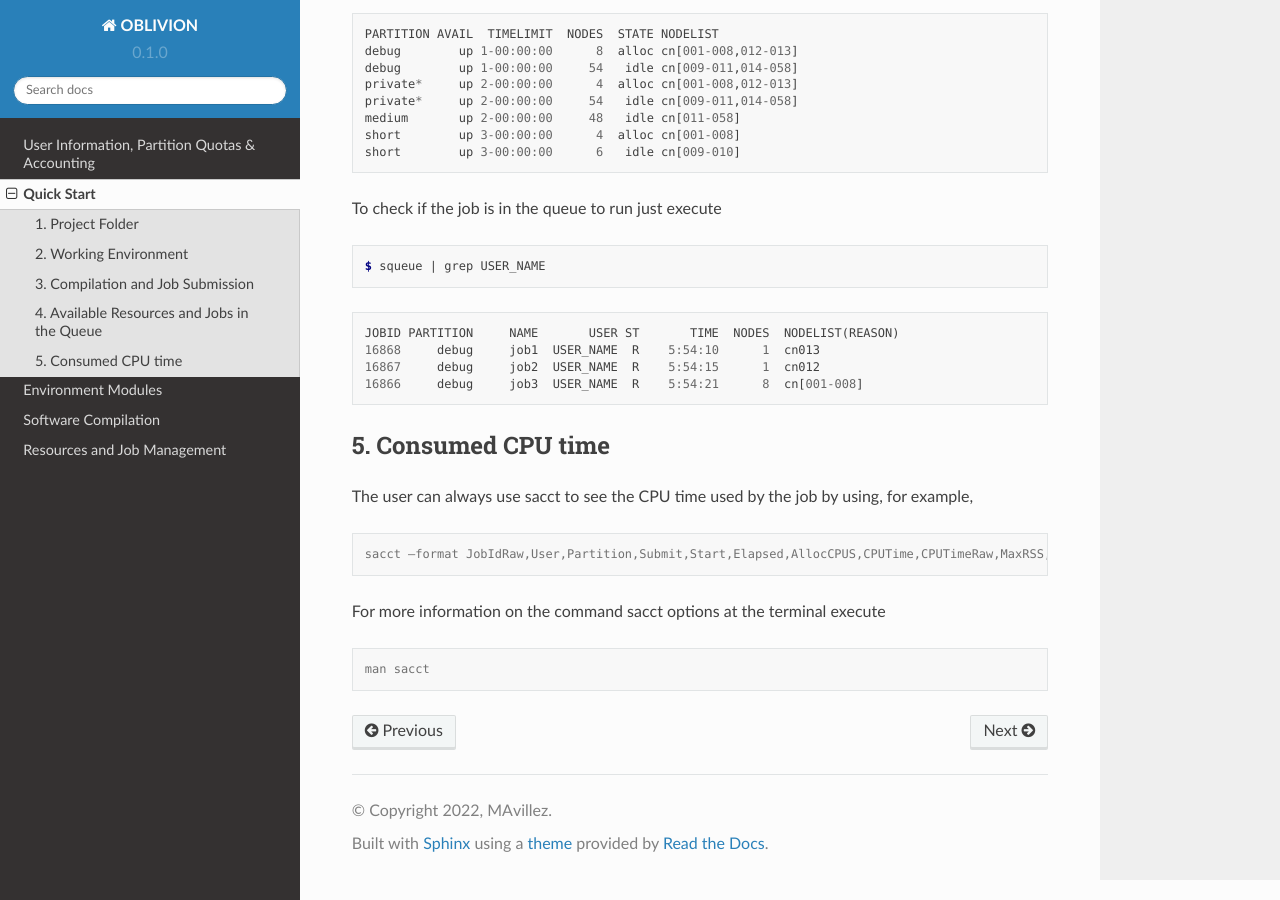
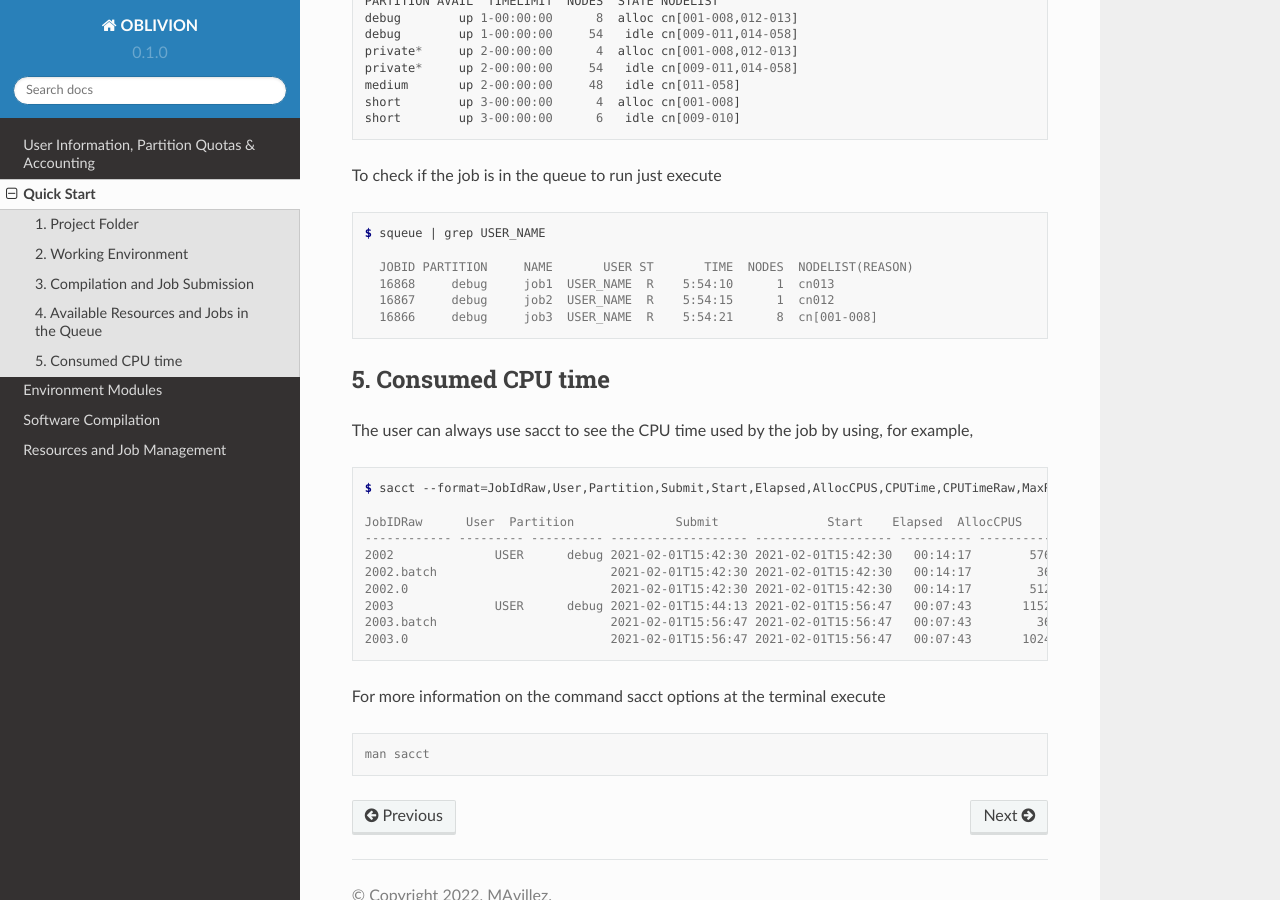
Before and after one commit to mavillez/Oblivion, a Sphinx documentation site: the page built from docs/source/quick_start.rst, in a window 1280 px wide and 900 px high, scrolled down 1470 px. Built offline with Sphinx 7.4.7 and the Read the Docs theme 2.0.0, drawn with Linux system fonts in a browser that asks for light colours.

Commit message:
Update quick_start.rst

```diff
--- a/docs/source/quick_start.rst
+++ b/docs/source/quick_start.rst
@@ -64,12 +64,9 @@
 
 To see what compute nodes ara vailable use
 
-.. code-block:: console
+.. code-block:: julia
 
   $ sinfo
-
-
-.. code-block:: julia
 
   PARTITION AVAIL  TIMELIMIT  NODES  STATE NODELIST
   debug        up 1-00:00:00      8  alloc cn[001-008,012-013]
@@ -87,9 +84,6 @@
 
   $ squeue | grep USER_NAME
 
-
-.. code-block:: julia
-
     JOBID PARTITION     NAME       USER ST       TIME  NODES  NODELIST(REASON)
     16868     debug     job1  USER_NAME  R    5:54:10      1  cn013
     16867     debug     job2  USER_NAME  R    5:54:15      1  cn012
@@ -103,7 +97,16 @@
 
 .. code-block:: console
 
-  sacct –format JobIdRaw,User,Partition,Submit,Start,Elapsed,AllocCPUS,CPUTime,CPUTimeRaw,MaxRSS,State,NodeList -S 2021-02-01 -E 2021-02-02
+  $ sacct --format=JobIdRaw,User,Partition,Submit,Start,Elapsed,AllocCPUS,CPUTime,CPUTimeRaw,MaxRSS,State,NodeList -S 2021-02-01 -E 2021-02-02
+
+  JobIDRaw      User  Partition              Submit               Start    Elapsed  AllocCPUS    CPUTime CPUTimeRAW     MaxRSS      State           NodeList
+  ------------ --------- ---------- ------------------- ------------------- ---------- ---------- ---------- ---------- ---------- ---------- ---------------
+  2002              USER      debug 2021-02-01T15:42:30 2021-02-01T15:42:30   00:14:17        576 5-17:07:12     493632             COMPLETED     cn[029-044]
+  2002.batch                        2021-02-01T15:42:30 2021-02-01T15:42:30   00:14:17         36   08:34:12      30852      8792K  COMPLETED           cn029
+  2002.0                            2021-02-01T15:42:30 2021-02-01T15:42:30   00:14:17        512 5-01:53:04     438784    174720K  COMPLETED     cn[029-044]
+  2003              USER      debug 2021-02-01T15:44:13 2021-02-01T15:56:47   00:07:43       1152 6-04:09:36     533376             COMPLETED cn[020-027,029+
+  2003.batch                        2021-02-01T15:56:47 2021-02-01T15:56:47   00:07:43         36   04:37:48      16668     10104K  COMPLETED           cn020
+  2003.0                            2021-02-01T15:56:47 2021-02-01T15:56:47   00:07:43       1024 5-11:41:52     474112    134972K  COMPLETED cn[020-027,029+
 
 
 For more information on the command sacct options at the terminal execute
```
